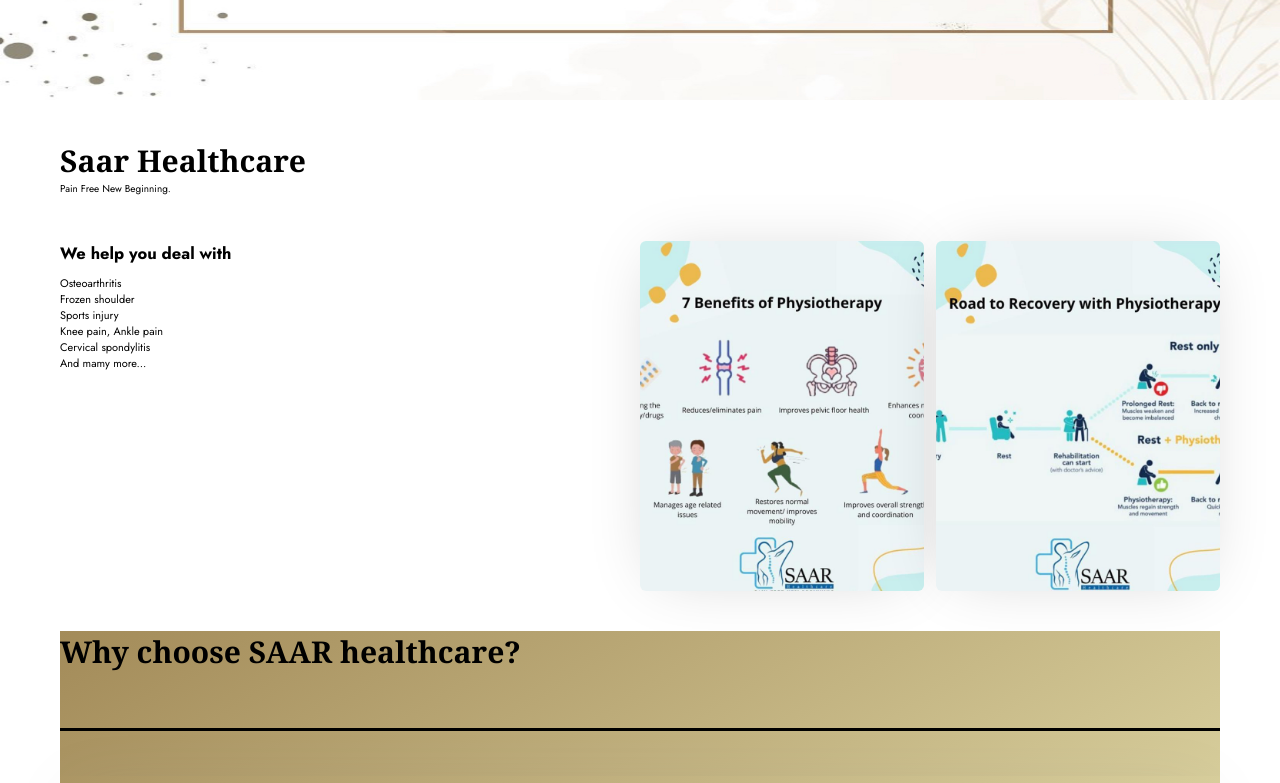
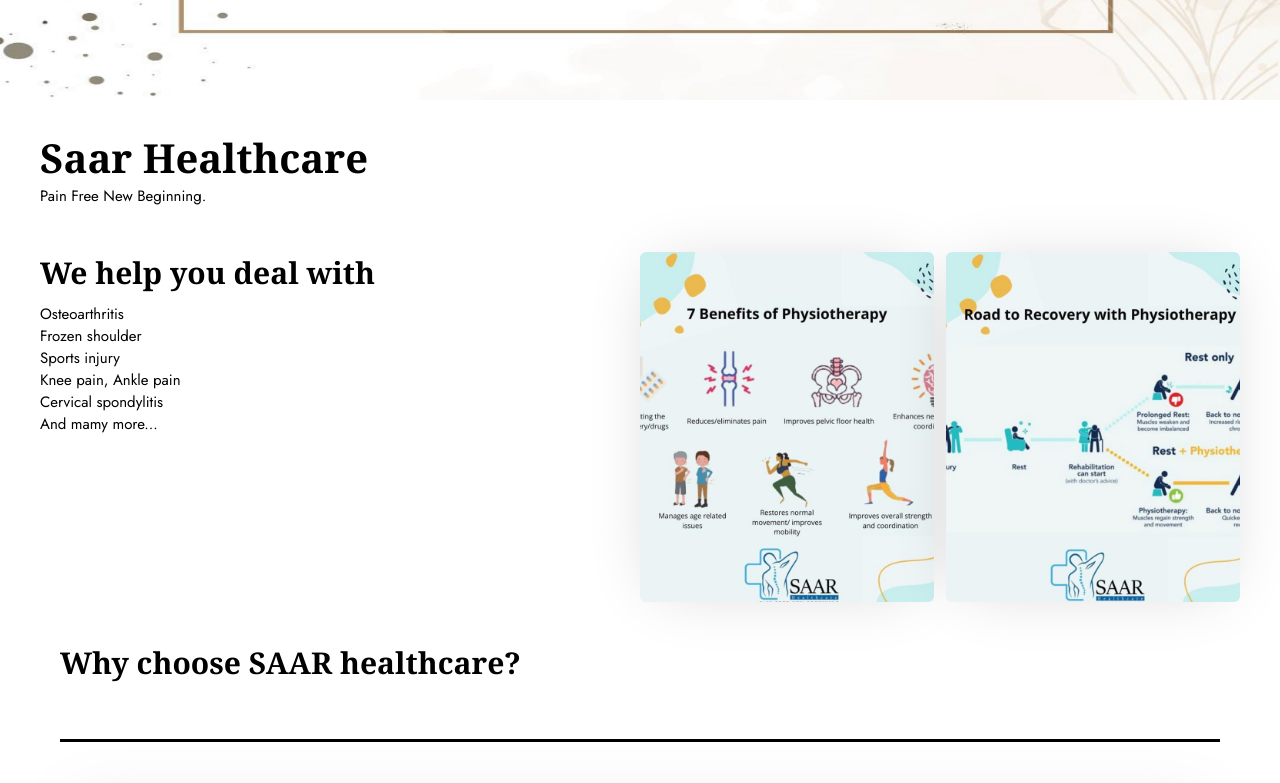
Before and after one commit to Vaidehi038/components, a React (Create React App) app: page / in a window 1280 px wide. Shown: the part 720-1503 px from the top of the page. Built offline with nearby package versions, Linux system fonts and the light colour scheme.

Commit message:
21st march 2023

```diff
--- a/src/homepage/intro.css
+++ b/src/homepage/intro.css
@@ -1,9 +1,9 @@
 .intro{
-    margin: 4rem 6rem;
+    margin: 3rem 4rem;
+    font-size: 1.5rem;
 }
-
 .intro h1{
-    font-size: 3rem;
+    font-size: 4rem;
     font-family:Cambria, Cochin, Georgia, Times, 'Times New Roman', serif;
 }
 
@@ -12,23 +12,26 @@
     align-items: flex-start;
     justify-content: space-between;
     margin-top: 4.5rem;
+    font-size: 2rem;
 }
 
 .intro-text{
-    width: 45%;
+    width: 50%;
     text-align: start;
-    font-size: 1.1rem;
+    font-size: 1.5rem;
 }
 
 .intro-text h2{
 
     padding-bottom: 1rem;
+    font-size: 3rem;
+    font-family:Cambria, Cochin, Georgia, Times, 'Times New Roman', serif;
 }
 
 .image{
-  position: relative;
+  position:relative;
   width: 50%;
-  display: flex;
+  display:flex;
     justify-content: space-between;
     z-index: -99;
 }
--- a/src/homepage/reason.css
+++ b/src/homepage/reason.css
@@ -1,6 +1,6 @@
 .reason{
     margin: 4rem 6rem;
-    background-image: linear-gradient(to bottom right, #a38b59, rgb(249, 249, 199));
+    /* background-image: linear-gradient(to bottom right, #a38b59, rgb(249, 249, 199)); */
 }
 .reason h1{
     font-size: 3rem;
```
